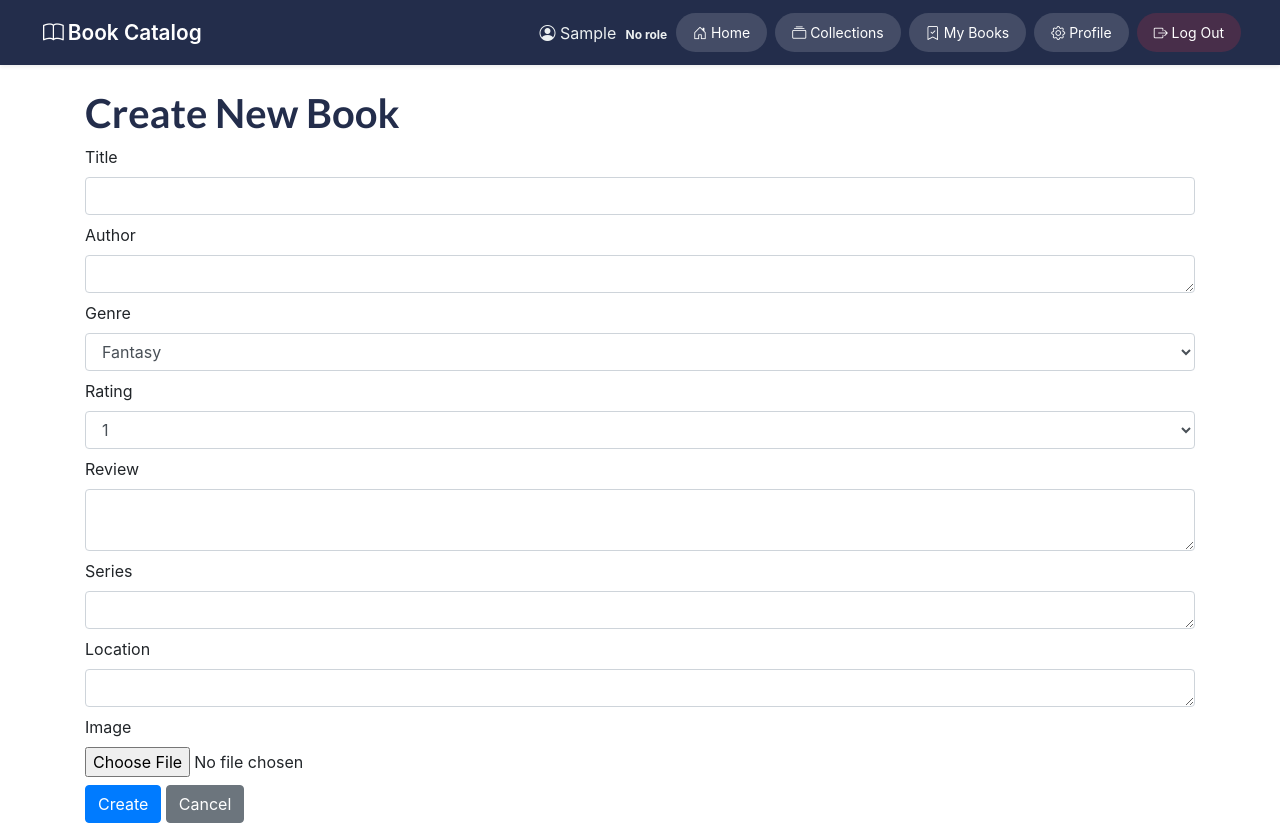
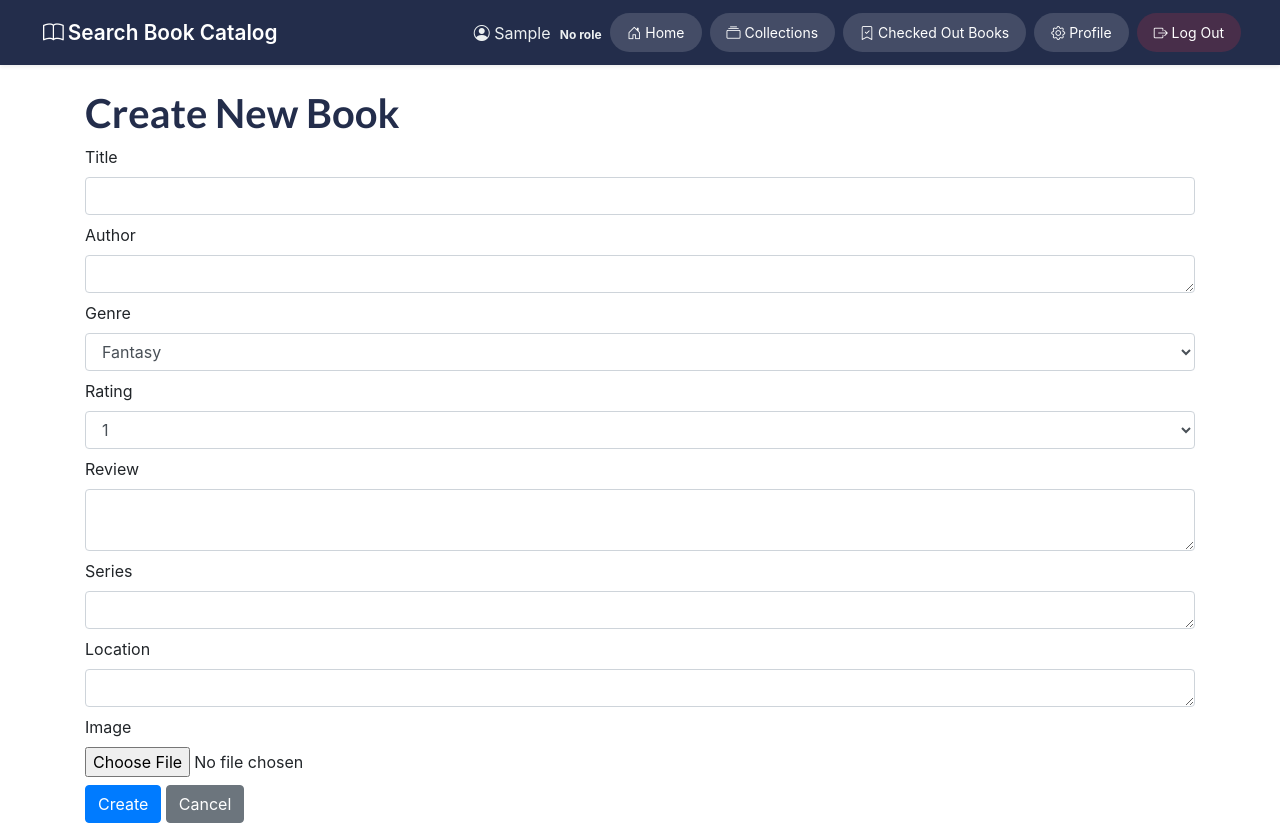
Before and after one commit to rehani1/bookcataloging, a Django app: page /add_book/ in a window 1280 px wide. Run offline with Django 4.2, Linux system fonts and the light colour scheme; the visitor is signed in with stand-in values (Sample User, id 1); some libraries are stand-ins or nearby versions.

Commit message:
changed navbar button text

```diff
--- a/bookcataloging/templates/bookcataloging/navbar.html
+++ b/bookcataloging/templates/bookcataloging/navbar.html
@@ -4,7 +4,7 @@
     <!-- Logo and brand -->
     <a class="navbar-brand d-flex align-items-center" href="{% url 'bookcataloging:index' %}" style="color: #ffffff; font-weight: 600; font-size: 1.3rem;">
       <i class="px-1 bi-book me-2"></i>
-      Book Catalog
+      Search Book Catalog
     </a>
 
     <!-- Navbar toggler for mobile -->
@@ -39,7 +39,7 @@
               <i class="bi bi-collection me-1"></i> Collections
             </a></div>
             <a href="{% url 'bookcataloging:checked_out_books' %}" class="nav-link btn btn-sm rounded-pill px-3 me-2" style="background-color: rgba(255, 255, 255, 0.15); color: #ffffff; transition: all 0.2s;">
-              <i class="bi bi-bookmark-check me-1"></i> My Books
+              <i class="bi bi-bookmark-check me-1"></i> Checked Out Books
             </a>
             <div class="px-2"><a href="{% url 'bookcataloging:profile' %}" class="nav-link btn btn-sm rounded-pill px-3 me-2" style="background-color: rgba(255, 255, 255, 0.15); color: #ffffff; transition: all 0.2s;">
               <i class="bi bi-gear me-1"></i> Profile
```
